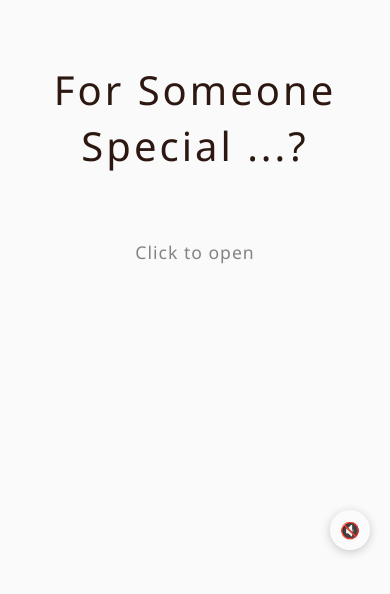
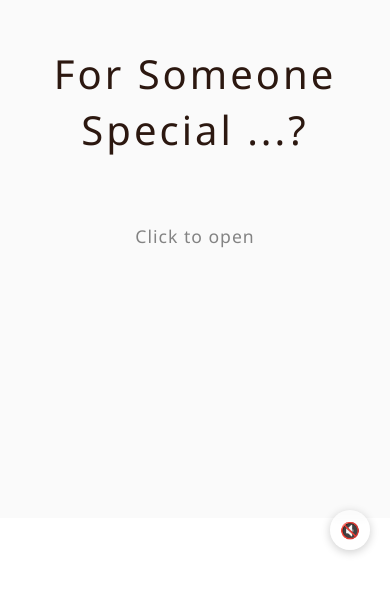
Before and after one commit to dnrecording/happy-birthday-project, a React (Vite) app: page / in a window 390 px wide. Shown: the part 274-868 px from the top of the page. After the commit the page ends 844 px from the top, so only its background shows below. Built offline with nearby package versions, Linux system fonts and the light colour scheme.

Commit message:
fix: improve mobile responsiveness for iOS Safari

```diff
--- a/src/App.tsx
+++ b/src/App.tsx
@@ -8,7 +8,7 @@ import backgroundMusic from './assets/media/Love Like You (Ending Theme) - Steve
 
 const Container = styled.div`
   min-height: 100vh;
-  min-height: 100dvh;
+  min-height: -webkit-fill-available;
   width: 100vw;
   overflow-x: hidden;
   background: #fafafa;
@@ -18,6 +18,7 @@ const Container = styled.div`
   padding: 1rem;
   color: #2c1810;
   position: relative;
+  -webkit-overflow-scrolling: touch;
 `;
 
 const Page = styled(motion.div)`
@@ -29,20 +30,23 @@ const Page = styled(motion.div)`
   align-items: center;
   justify-content: center;
   min-height: 100vh;
-  min-height: 100dvh;
+  min-height: -webkit-fill-available;
   padding: 1rem;
+  box-sizing: border-box;
 `;
 
 const Letter = styled(motion.div)`
   background: #ffffff;
   width: min(800px, 90%);
   min-height: 80vh;
-  padding: clamp(2rem, 5vw, 4rem);
+  min-height: -webkit-fill-available;
+  padding: clamp(1rem, 3vw, 4rem);
   box-shadow: 0 4px 30px rgba(0, 0, 0, 0.1);
   position: relative;
   display: flex;
   flex-direction: column;
-  gap: 2rem;
+  gap: 1.5rem;
+  box-sizing: border-box;
 `;
 
 const LetterHeader = styled.div`
@@ -205,12 +209,14 @@ const AudioPlayer = styled.audio`
 const VideoPage = styled(motion.div)`
   width: min(800px, 90%);
   min-height: 80vh;
+  min-height: -webkit-fill-available;
   display: flex;
   flex-direction: column;
   align-items: center;
   justify-content: center;
   gap: 2rem;
-  padding: 2rem;
+  padding: 1rem;
+  box-sizing: border-box;
 `;
 
 const VideoContainer = styled.div`
@@ -260,14 +266,16 @@ const VideoBackButton = styled(motion.button)`
 const BackPage = styled(motion.div)`
   width: min(800px, 90%);
   min-height: 80vh;
+  min-height: -webkit-fill-available;
   display: flex;
   flex-direction: column;
   align-items: center;
   justify-content: center;
   text-align: center;
   background: #ffffff;
-  padding: clamp(2rem, 5vw, 4rem);
+  padding: clamp(1rem, 3vw, 4rem);
   box-shadow: 0 4px 30px rgba(0, 0, 0, 0.1);
+  box-sizing: border-box;
 `;
 
 const BackPageText = styled(motion.p)`
```
